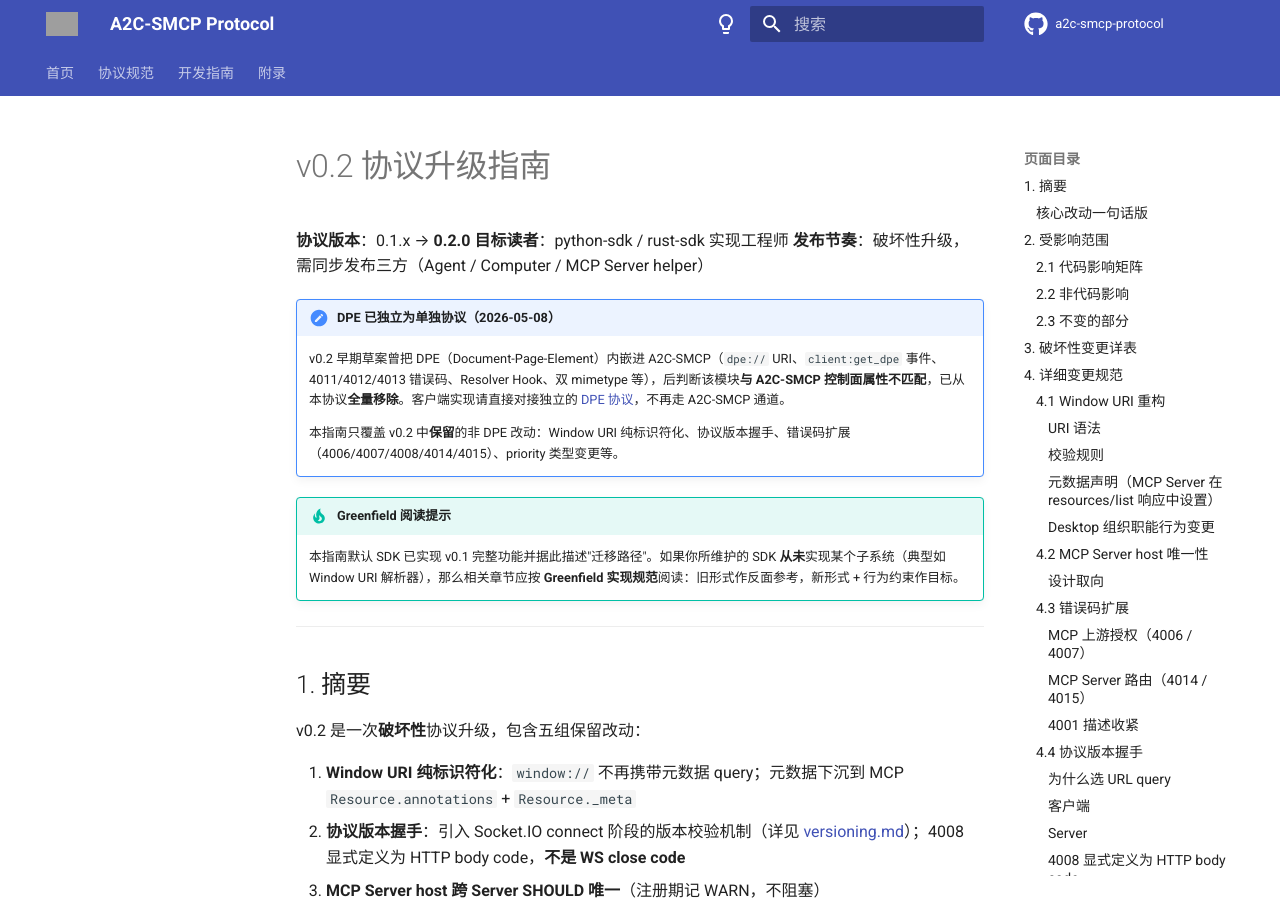
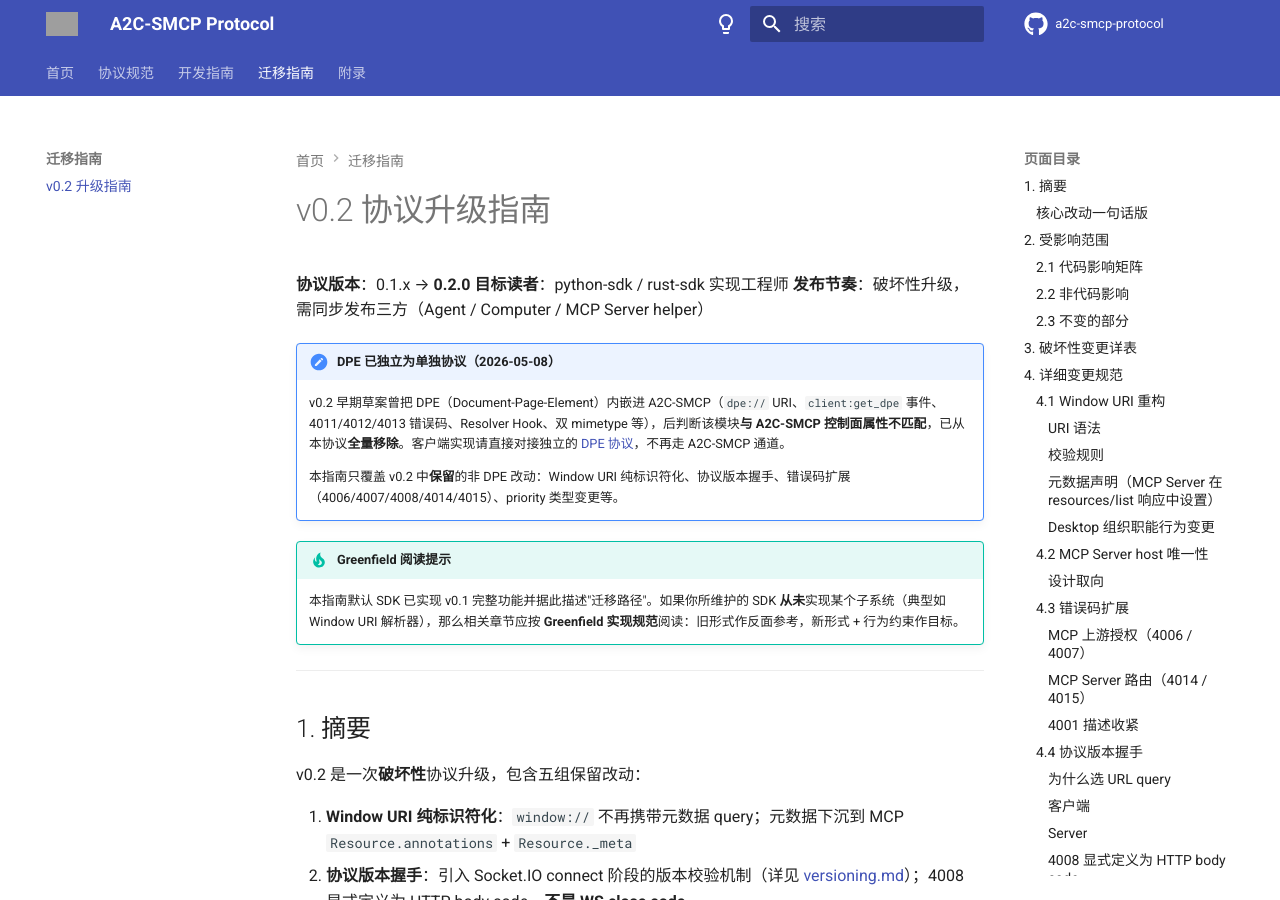
Before and after one commit to A2C-SMCP/a2c-smcp-protocol, an MkDocs documentation site: the page built from docs/migrations/v0.2-uri-metadata-refactor.md, in a window 1280 px wide and 900 px high. Built offline with MkDocs 1.6.1 and Material for MkDocs 9.7.7, drawn with Linux system fonts in a browser that asks for light colours; comment, search, counter and statistics services are not loaded; the version menu is left out; grey boxes are pictures that could not be loaded.

Commit message:
Re-add migration guide to nav (strict mode requires it)
mkdocs.yml strict mode 把孤立 .md 文件视为 fail。上次提交连带把
迁移指南 nav 一起删了，但文件还在——补回 nav 入口。

Co-Authored-By: Claude Opus 4.7 (1M context) <noreply@anthropic.com>

```diff
--- a/mkdocs.yml
+++ b/mkdocs.yml
@@ -116,5 +116,7 @@ nav:
       - 安全考虑: specification/security.md
   - 开发指南:
       - Computer MCP 配置指南: guides/computer-mcp-config-guide.md
+  - 迁移指南:
+      - v0.2 升级指南: migrations/v0.2-uri-metadata-refactor.md
   - 附录:
       - 常见问题: appendix/faq.md
```
